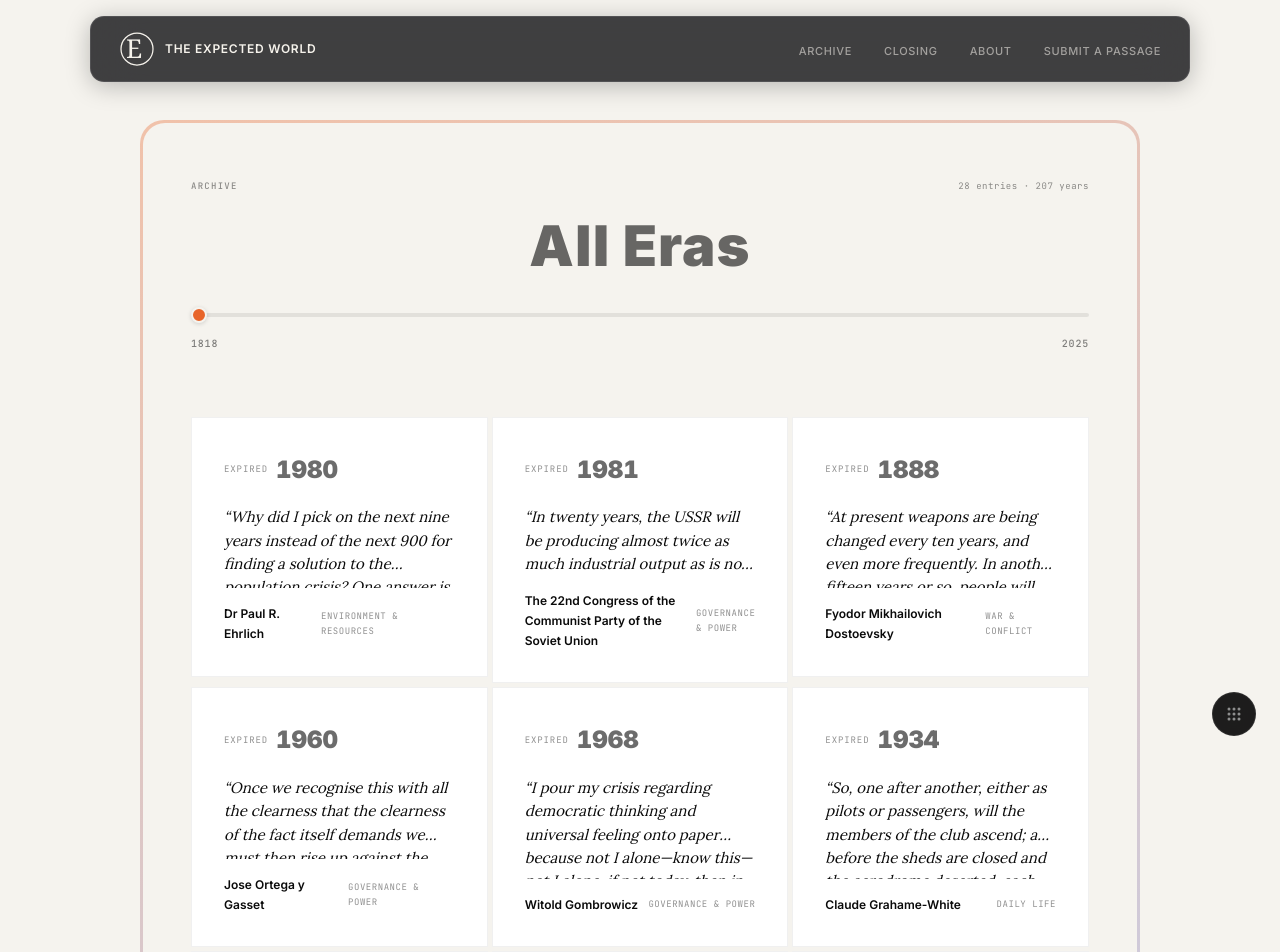
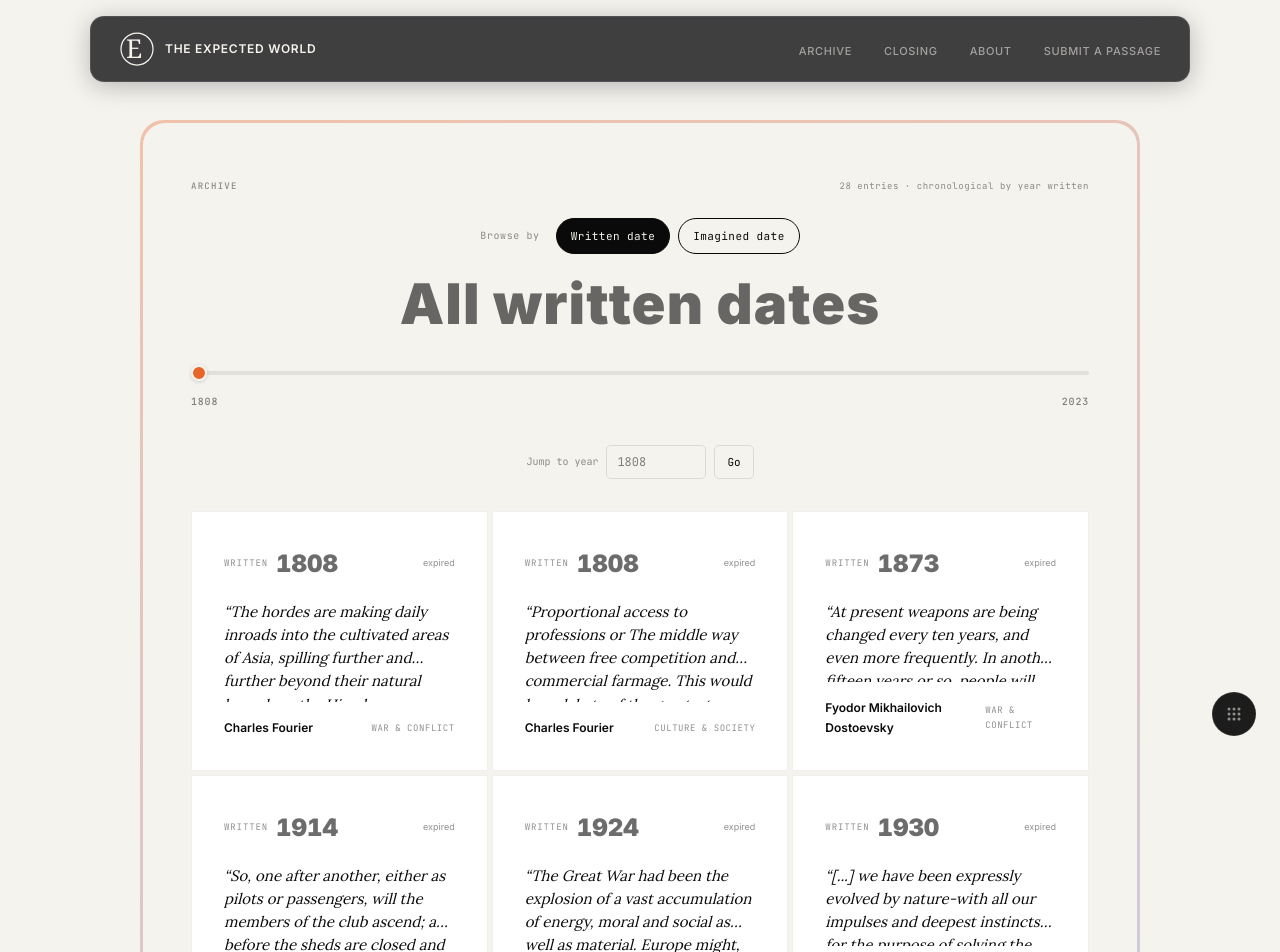
Before and after one commit to gogomegi/the-expected-world, a Next.js app: page /timeline in a window 1280 px wide. Shown: the top 952 px of the page. Built offline with nearby package versions, Linux system fonts and the light colour scheme.

Commit message:
Sort archive by written or imagined date and connect both date controls

```diff
--- a/src/app/timeline/TimelineClient.tsx
+++ b/src/app/timeline/TimelineClient.tsx
@@ -2,6 +2,8 @@
 
 import { useState, useMemo } from "react";
 import type { Entry } from "@/lib/corpus";
+import { getChronologyYear, sortChronologically } from "@/lib/archive-chronology";
+import type { ArchiveDateMode } from "@/lib/archive-chronology";
 import Link from "next/link";
 
 function isExpired(date: string): boolean {
@@ -16,39 +18,45 @@ function displayYear(entry: Entry): string {
   return entry.predictedDateNormalized.slice(0, 4);
 }
 
-import dynamic from "next/dynamic";
+import ArchiveChronologyControls from "@/components/ArchiveChronologyControls";
 import CounterYear from "@/components/CounterYear";
 
-const TimelineSlider = dynamic(() => import("@/components/TimelineSlider"), { ssr: false });
 
 const COLOR_VARS = ["var(--orange)", "var(--blue)", "var(--green)", "var(--amber)"];
 
 export default function TimelineClient({ allEntries }: { allEntries: Entry[] }) {
   const total = allEntries.length;
 
-  const [minYear, maxYear] = useMemo(() => {
-    let min = 9999, max = 0;
-    for (const e of allEntries) {
-      const y = parseInt(e.predictedDateNormalized.slice(0, 4));
-      if (y < min) min = y;
-      if (y > max) max = y;
-    }
-    return [min, max];
-  }, [allEntries]);
-
+  const [mode, setMode] = useState<ArchiveDateMode>("written");
   const [filterYear, setFilterYear] = useState<number | null>(null);
 
+  const chronologicalEntries = useMemo(
+    () => sortChronologically(allEntries, mode),
+    [allEntries, mode]
+  );
+
+  const [minYear, maxYear] = useMemo(() => {
+    const years = allEntries
+      .map((entry) => getChronologyYear(entry, mode))
+      .filter((year): year is number => year !== null);
+    return years.length ? [Math.min(...years), Math.max(...years)] : [0, 0];
+  }, [allEntries, mode]);
+
   const visibleEntries = useMemo(() => {
-    if (filterYear === null) return allEntries;
-    return allEntries
-      .map((e) => {
-        const y = parseInt(e.predictedDateNormalized.slice(0, 4));
-        const dist = Math.abs(y - filterYear);
-        if (dist > 15) return null;
-        return { entry: e, opacity: Math.max(0.15, 1 - dist / 15) };
-      })
-      .filter(Boolean) as { entry: Entry; opacity: number }[];
-  }, [allEntries, filterYear]);
+    if (filterYear === null) return chronologicalEntries.map((entry) => ({ entry, opacity: 1 }));
+    return chronologicalEntries.flatMap((entry) => {
+      const year = getChronologyYear(entry, mode);
+      if (year === null) return [];
+      const distance = Math.abs(year - filterYear);
+      if (distance > 15) return [];
+      return [{ entry, opacity: Math.max(0.15, 1 - distance / 15) }];
+    });
+  }, [chronologicalEntries, mode, filterYear]);
+
+  function changeMode(nextMode: ArchiveDateMode) {
+    setMode(nextMode);
+    setFilterYear(null);
+  }
 
   return (
     <div style={{ background: "var(--cream)", minHeight: "100vh" }}>
@@ -65,22 +73,18 @@ export default function TimelineClient({ allEntries }: { allEntries: Entry[] })
                 color: "var(--muted-l)",
               }}
             >
-              {total} entries · {maxYear - minYear} years
+              {total} entries · {mode === "written" ? "chronological by year written" : "chronological by year imagined"}
             </span>
           </div>
 
           <div style={{ marginBottom: "32px" }}>
-            <TimelineSlider minYear={minYear} maxYear={maxYear} onChange={setFilterYear} />
+            <ArchiveChronologyControls mode={mode} onModeChange={changeMode} minYear={minYear} maxYear={maxYear} selectedYear={filterYear} onYearChange={setFilterYear} />
           </div>
 
           <div className="archive-grid">
-            {filterYear === null
-              ? allEntries.map((entry, i) => (
-                  <ArchiveCard key={entry.id} entry={entry} index={i} opacity={1} />
-                ))
-              : (visibleEntries as { entry: Entry; opacity: number }[]).map(({ entry, opacity }, i) => (
-                  <ArchiveCard key={entry.id} entry={entry} index={i} opacity={opacity} />
-                ))}
+            {visibleEntries.map(({ entry, opacity }, i) => (
+              <ArchiveCard key={entry.id} entry={entry} index={i} opacity={opacity} mode={mode} />
+            ))}
           </div>
           {filterYear !== null && visibleEntries.length === 0 && (
             <p
@@ -103,8 +107,8 @@ export default function TimelineClient({ allEntries }: { allEntries: Entry[] })
   );
 }
 
-function ArchiveCard({ entry, index, opacity }: { entry: Entry; index: number; opacity: number }) {
-  const yearStr = displayYear(entry);
+function ArchiveCard({ entry, index, opacity, mode }: { entry: Entry; index: number; opacity: number; mode: ArchiveDateMode }) {
+  const yearStr = mode === "written" ? (getChronologyYear(entry, "written")?.toString() ?? "Unknown") : displayYear(entry);
   const hoverBg = COLOR_VARS[index % COLOR_VARS.length];
 
   return (
@@ -136,12 +140,13 @@ function ArchiveCard({ entry, index, opacity }: { entry: Entry; index: number; o
               color: "var(--muted-l)",
             }}
           >
-            {isExpired(entry.predictedDateNormalized) ? "expired" : "closing"}
+            {mode === "written" ? "written" : "imagined"}
           </span>
           <span className="ac-yr" style={{ fontSize: "1.5rem" }}>
             <CounterYear year={parseInt(yearStr) || 0} />
           </span>
           {entry.is_fiction && <span className="fiction-badge">FICTION</span>}
+          <span className="ac-el" style={{ fontSize: "0.5625rem", color: "var(--muted-l)", marginLeft: "auto" }}>{isExpired(entry.predictedDateNormalized) ? "expired" : "closing"}</span>
         </div>
         <p
           className="ac-excerpt"
```
